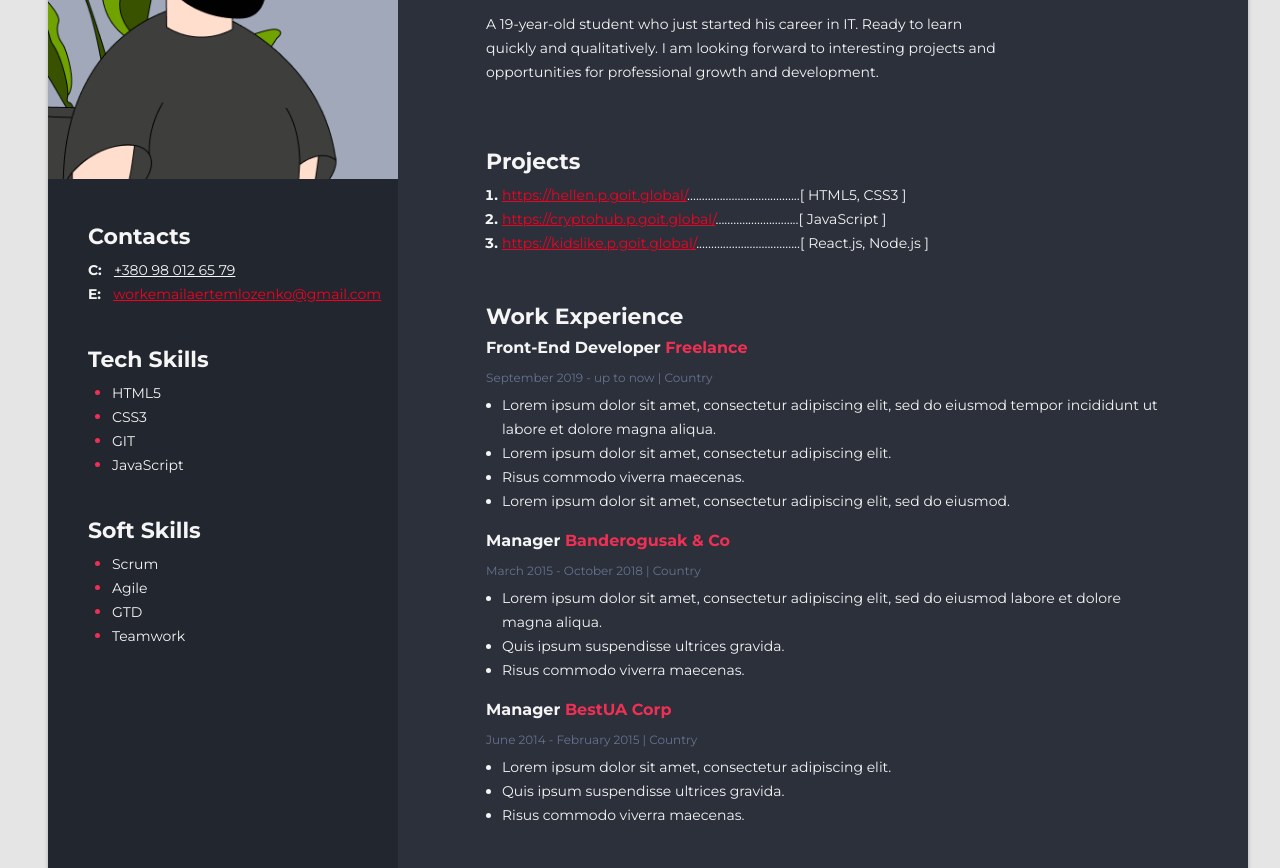
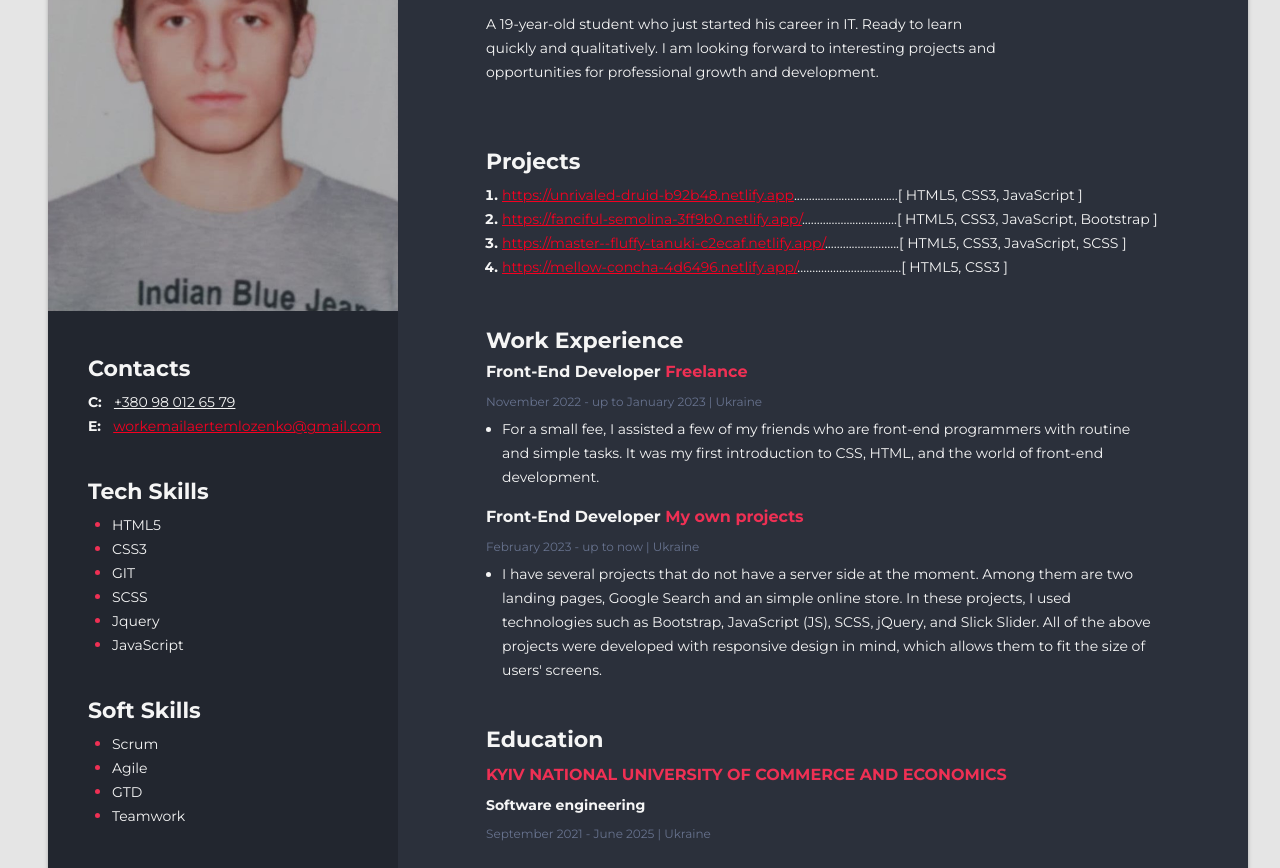
Before and after one commit to Tyomichh/FirstResumeProject, a plain HTML site: page index.html in a window 1280 px wide. Shown: the part 244-1112 px from the top of the page. Drawn offline with Linux system fonts and the light colour scheme.

Commit message:
I made some corrections

```diff
--- a/CSS/styles.css
+++ b/CSS/styles.css
@@ -1,3 +1,7 @@
+* {
+    outline: none;
+}
+
 body {
     font-family: 'Montserrat', sans-serif;
     background-color: #E5E5E5;
--- a/index.html
+++ b/index.html
@@ -44,13 +44,16 @@
           <ol class="project-list">
 
             <li class="project-item">
-              <a href="https://hellen.p.goit.global/" class="project-item-link">https://hellen.p.goit.global/</a><span class="project-item-descr">......................................[ HTML5, CSS3 ]</span>
+              <a href="https://unrivaled-druid-b92b48.netlify.app" class="project-item-link">https://unrivaled-druid-b92b48.netlify.app</a><span class="project-item-descr">...................................[ HTML5, CSS3, JavaScript ]</span>
             </li>
             <li class="project-item">
-              <a href="https://cryptohub.p.goit.global/" class="project-item-link">https://cryptohub.p.goit.global/</a><span class="project-item-descr">............................[ JavaScript ]</span>
+              <a href="https://fanciful-semolina-3ff9b0.netlify.app/" class="project-item-link">https://fanciful-semolina-3ff9b0.netlify.app/</a><span class="project-item-descr">................................[ HTML5, CSS3, JavaScript, Bootstrap ]</span>
             </li>
             <li class="project-item">
-              <a href="https://kidslike.p.goit.global/" class="project-item-link">https://kidslike.p.goit.global/</a><span class="project-item-descr">...................................[ React.js, Node.js ]</span>
+              <a href="https://master--fluffy-tanuki-c2ecaf.netlify.app/" class="project-item-link">https://master--fluffy-tanuki-c2ecaf.netlify.app/</a><span class="project-item-descr">.........................[ HTML5, CSS3, JavaScript, SCSS ]</span>
+            </li>
+            <li class="project-item">
+              <a href="https://mellow-concha-4d6496.netlify.app/" class="project-item-link">https://mellow-concha-4d6496.netlify.app/</a><span class="project-item-descr">...................................[ HTML5, CSS3 ]</span>
             </li>
 
           </ol>
@@ -67,14 +70,11 @@
 
             <h4 class="my-work-exp-position">Front-End Developer <span class="my-work-exp-company">Freelance</span></h4>
 
-            <p class="working-period">September 2019 - up to now | Country</p>
+            <p class="working-period">November  2022 - up to January 2023 | Ukraine</p>
 
             <ul class="work-achivments-list">
 
-              <li class="work-achivments">Lorem ipsum dolor sit amet, consectetur adipiscing elit, sed do eiusmod tempor incididunt ut labore et dolore magna aliqua.</li>
-              <li class="work-achivments">Lorem ipsum dolor sit amet, consectetur adipiscing elit.</li>
-              <li class="work-achivments">Risus commodo viverra maecenas.</li>
-              <li class="work-achivments">Lorem ipsum dolor sit amet, consectetur adipiscing elit, sed do eiusmod.</li>
+              <li class="work-achivments">For a small fee, I assisted a few of my friends who are front-end programmers with routine and simple tasks. It was my first introduction to CSS, HTML, and the world of front-end development.</li>
 
             </ul>
 
@@ -83,19 +83,19 @@
           <!-- Company 2 -->
           <div class="my-work-exp-place">
 
-            <h4 class="my-work-exp-position">Manager <span class="my-work-exp-company">Banderogusak & Co</span></h4>
+            <h4 class="my-work-exp-position">Front-End Developer <span class="my-work-exp-company">My own projects</span></h4>
 
-            <p class="working-period">March 2015 - October 2018 | Country</p>
+            <p class="working-period">February 2023 - up to now | Ukraine</p>
 
             <ul class="work-achivments-list">
-              <li class="work-achivments">Lorem ipsum dolor sit amet, consectetur adipiscing elit, sed do eiusmod labore et dolore magna aliqua.</li>
-              <li class="work-achivments">Quis ipsum suspendisse ultrices gravida.</li>
-              <li class="work-achivments">Risus commodo viverra maecenas.</li>
+
+              <li class="work-achivments">I have several projects that do not have a server side at the moment. Among them are two landing pages, Google Search and an simple online store. In these projects, I used technologies such as Bootstrap, JavaScript (JS), SCSS, jQuery, and Slick Slider. All of the above projects were developed with responsive design in mind, which allows them to fit the size of users' screens.</li>
+
             </ul>
 
           </div>
 
-          <!-- Company 3 -->
+          <!--  Company 3
           <div class="my-work-exp-place">
 
             <h4 class="my-work-exp-position">Manager <span class="my-work-exp-company">BestUA Corp</span></h4>
@@ -108,7 +108,7 @@
               <li class="work-achivments">Risus commodo viverra maecenas.</li>
             </ul>
 
-          </div>
+          </div> -->
 
         </div>
 
@@ -128,7 +128,7 @@
       <!-- Sidebar -->
       <aside class="sidebar">
 
-        <img src="img/Frame1.png" alt="My photo" width="350px" class = "my-photo"/>
+        <img src="img/Frame2.png" alt="My photo" width="350px" class = "my-photo"/>
 
         <!-- Contacts -->
         <div class="contacts-container">
@@ -149,6 +149,8 @@
             <li class="tech-skillslist-item"> <span class="tech-skillslist-text">HTML5</span> </li>
             <li class="tech-skillslist-item"> <span class="tech-skillslist-text">CSS3</span> </li>
             <li class="tech-skillslist-item"> <span class="tech-skillslist-text">GIT</span> </li>
+            <li class="tech-skillslist-item"> <span class="tech-skillslist-text">SCSS</span> </li>
+            <li class="tech-skillslist-item"> <span class="tech-skillslist-text">Jquery</span> </li>
             <li class="tech-skillslist-item"> <span class="tech-skillslist-text">JavaScript</span> </li>
           </ul>
 
```
Also changed, not shown: img/Frame2.png (added).
